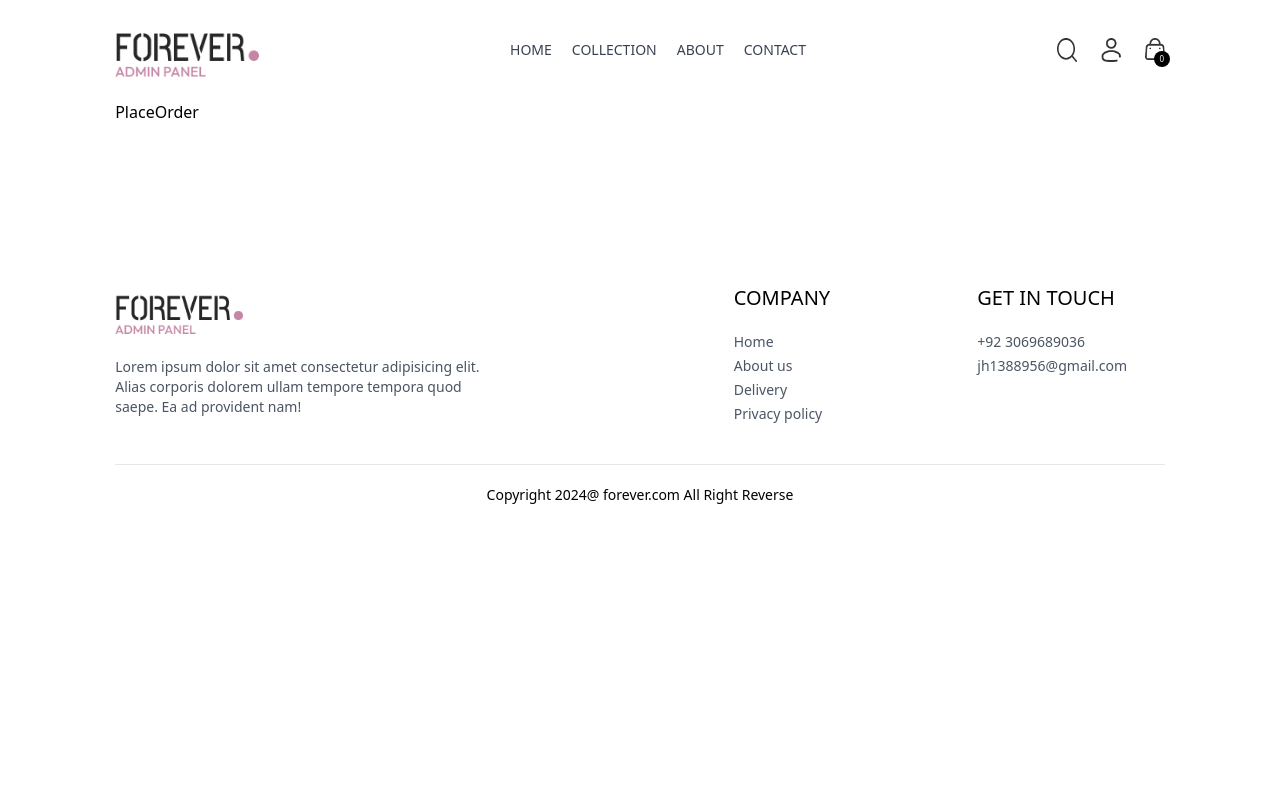
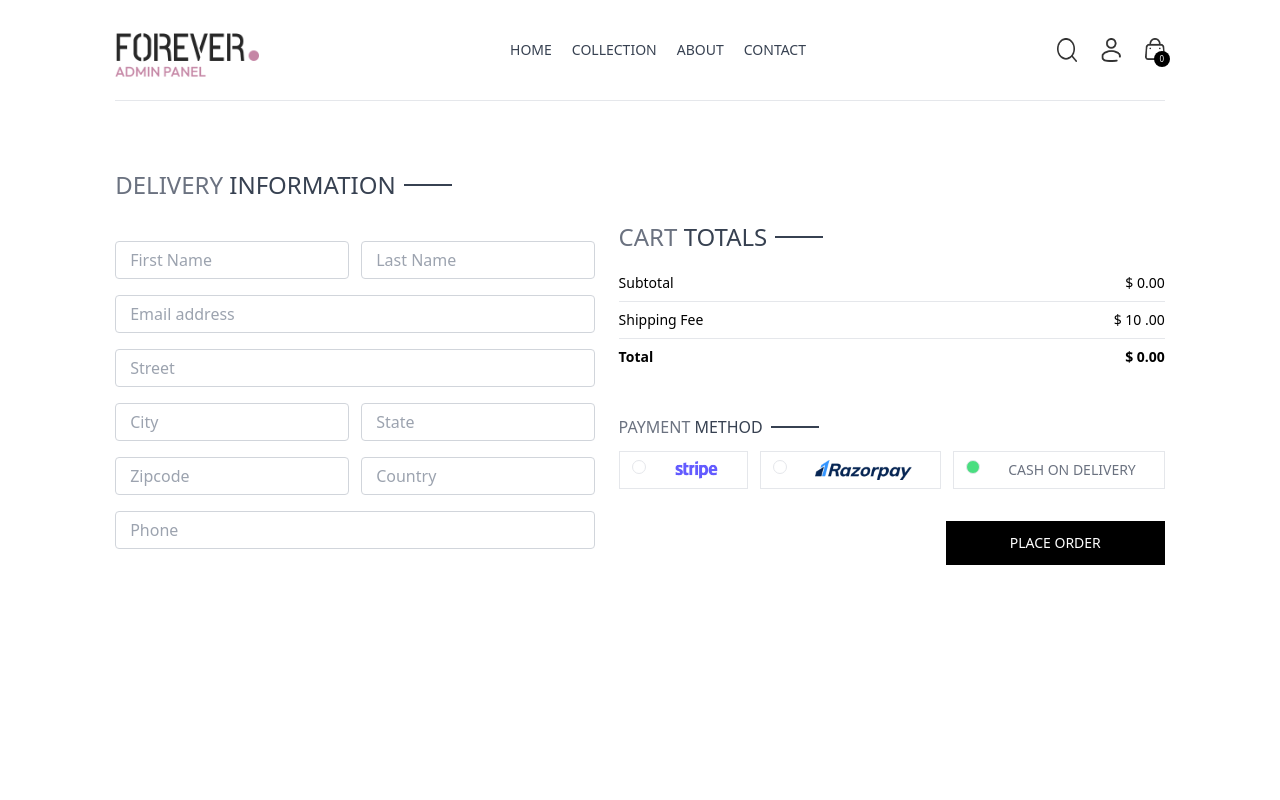
Before and after one commit to Jalalhussain1/E-Commerce-Website, a React (Vite) app in the folder E-commerce/: page /PlaceOrder in a window 1280 px wide. Shown: the top 800 px of the page. Built offline with nearby package versions, Linux system fonts and the light colour scheme.

Commit message:
modified the some components and complete the place order page

```diff
--- a/E-commerce/src/Pages/Cart.jsx
+++ b/E-commerce/src/Pages/Cart.jsx
@@ -2,10 +2,11 @@
 import { ShopContext } from '../context/ShopContext'
 import Title from '../components/Title';
 import { assets } from '../assets/assets';
+import CartTotal from '../components/CartTotal';
 
 const Cart = () => {
 
-  const {products,currency,cartItems,updateQuantity} = useContext(ShopContext);
+  const {products,currency,cartItems,updateQuantity,navigate} = useContext(ShopContext);
   const [cartData,setCartData] = useState([]);
 
   useEffect(()=>{
@@ -52,6 +53,21 @@
           })
         }
       </div>
+      <div className="flex justify-end my-20">
+  <div className="w-full sm:w-[450px] flex flex-col justify-between">
+    {/* CartTotal Component */}
+    <div className="flex-grow">
+      <CartTotal />
+    </div>
+    {/* Button Section */}
+    <div className="w-full flex justify-end">
+      <button onClick={()=>navigate('/placeOrder')} className="bg-black text-white text-sm my-8 px-8 py-3">
+        PROCEED TO CHECKOUT
+      </button>
+    </div>
+  </div>
+</div>
+
     </div>
   )
 }
--- a/E-commerce/src/Pages/PlaceOrder.jsx
+++ b/E-commerce/src/Pages/PlaceOrder.jsx
@@ -1,8 +1,67 @@
-import React from 'react'
+import React, { useContext, useState } from 'react'
+import Title from '../components/Title'
+import CartTotal from '../components/CartTotal'
+import { assets } from '../assets/assets'
+import { ShopContext } from '../context/ShopContext'
 
 const PlaceOrder = () => {
+  const [method, setMethod] = useState('cod');
+
+   const{navigate} = useContext(ShopContext);
+
   return (
-    <div>PlaceOrder</div>
+    <div className='flex flex-col sm:flex-row  justify-between gap-4 pt-5 sm:pt-14 min-h-[80vh] border-t'>
+      {/* -------left side---- */}
+
+      <div className='flex flex-col gap-4 w-full sm:max-w-[480px]'>
+        <div className='text-xl sm:text-2xl my-3'>
+          <Title text1={'DELIVERY'} text2={'INFORMATION'}/>
+        </div>
+        <div className='flex gap-3'>
+          <input className='border border-gray-300 rounded py-1.5 px-3.5 w-full' type="text" placeholder='First Name' />
+          <input className='border border-gray-300 rounded py-1.5 px-3.5 w-full' type="text" placeholder='Last Name' />
+        </div>
+        <input className='border border-gray-300 rounded py-1.5 px-3.5 w-full' type="email" placeholder='Email address' />
+        <input className='border border-gray-300 rounded py-1.5 px-3.5 w-full' type="text" placeholder='Street' />
+        <div className='flex gap-3'>
+          <input className='border border-gray-300 rounded py-1.5 px-3.5 w-full' type="text" placeholder='City' />
+          <input className='border border-gray-300 rounded py-1.5 px-3.5 w-full' type="text" placeholder='State' />
+        </div>
+        <div className='flex gap-3'>
+          <input className='border border-gray-300 rounded py-1.5 px-3.5 w-full' type="number" placeholder='Zipcode' />
+          <input className='border border-gray-300 rounded py-1.5 px-3.5 w-full' type="text" placeholder='Country' />
+        </div>
+        <input className='border border-gray-300 rounded py-1.5 px-3.5 w-full' type="number" placeholder='Phone' />
+      </div>
+
+      {/* -------right side--- */}
+      <div className='mt-8'>
+        <div className='mt-8 min-w-80'>
+          <CartTotal />
+        </div>
+        <div className='mt-12'>
+          <Title text1={'PAYMENT'} text2={'METHOD'}/>
+          {/* ------payment method selection--------- */}
+          <div className='flex gap-3 flex-col lg:flex-row'>
+            <div onClick={()=>setMethod('stripe')} className='flex item-center gap-3 border p-2 px-3 cursor-pointer'>
+              <p className={`min-w-3.5 h-3.5 border rounded-full ${method === 'stripe' ? 'bg-green-400' : ''}`}></p>
+              <img className='h-5 mx-4' src={assets.stripe_logo} alt="" />
+            </div>
+            <div onClick={()=>setMethod('razorpay')}className='flex item-center gap-3 border p-2 px-3 cursor-pointer'>
+              <p className={`min-w-3.5 h-3.5 border rounded-full ${method === 'razorpay' ? 'bg-green-400' : ''}`}></p>
+              <img className='h-5 mx-4' src={assets.razorpay_logo} alt="" />
+            </div>
+            <div onClick={()=>setMethod('cod')}className='flex item-center gap-3 border p-2 px-3 cursor-pointer'>
+              <p className={`min-w-3.5 h-3.5 border rounded-full ${method === 'cod' ? 'bg-green-400' : ''}`}></p>
+              <p className='text-gray-500 text-sm font-medium mx-4'>CASH ON DELIVERY</p>
+            </div>
+          </div>
+           <div className='w-full text-end mt-8'>
+            <button onClick={()=>navigate('/order')} className='bg-black text-white px-16 py-3 text-sm'>PLACE ORDER</button>
+           </div>
+        </div>
+      </div>
+    </div>
   )
 }
 
--- /dev/null
+++ b/E-commerce/src/components/CartTotal.jsx
@@ -0,0 +1,32 @@
+import React, { useContext } from 'react'
+import { ShopContext } from '../context/ShopContext'
+import Title from './Title';
+
+const CartTotal = () => {
+    const{currency,delivery_fee,getCartAmount} = useContext(ShopContext);
+  return (
+    <div className='w-full'>
+        <div className='text-2xl'>
+            <Title text1={'CART'} text2={'TOTALS'}/>
+        </div>
+        <div className='flex flex-col gap-2 mt-2 text-sm'>
+            <div className='flex justify-between'>
+                <p>Subtotal</p>
+                <p>{currency} {getCartAmount()}.00</p>
+            </div>
+            <hr />
+            <div className='flex  justify-between'>
+                <p>Shipping Fee</p>
+                <p>{currency} {delivery_fee} .00</p>
+            </div>
+            <hr />
+            <div className='flex justify-between'>
+                <b>Total</b>
+                <b>{currency} {getCartAmount() === 0 ? 0 : getCartAmount() + delivery_fee}.00</b>
+            </div>
+        </div>
+    </div>
+  )
+}
+
+export default CartTotal
--- a/E-commerce/src/context/ShopContext.jsx
+++ b/E-commerce/src/context/ShopContext.jsx
@@ -1,6 +1,8 @@
 import { createContext, useEffect, useState } from "react";
 import { products } from "../assets/assets";
 import { toast } from "react-toastify";
+import { useNavigate } from 'react-router-dom';
+
 
 
 export const ShopContext = createContext();
@@ -8,27 +10,29 @@
 const ShopContextProvider = (props) => {
     const currency = '$'
     const delivery_fee = 10;
-     const [search,setSearch]  = useState();
-     const [showSearch,setShowSearch]  = useState(false);
-     const [cartItems,setCartItems] = useState({});
+    const [search, setSearch] = useState();
+    const [showSearch, setShowSearch] = useState(false);
+    const [cartItems, setCartItems] = useState({});
+    const navigate = useNavigate ();
 
-     const addToCart = async (itemId,size) => {
 
-        if(!size) {
+    const addToCart = async (itemId, size) => {
+
+        if (!size) {
             toast.error('Select Product Size')
             return;
         }
 
         let cartData = structuredClone(cartItems);
-        if(cartData[itemId]) {
-            if(cartData[itemId][size]){
-                cartData[itemId][size] +=1;
+        if (cartData[itemId]) {
+            if (cartData[itemId][size]) {
+                cartData[itemId][size] += 1;
             }
-            else{
+            else {
                 cartData[itemId][size] = 1;
             }
         }
-        else{
+        else {
             cartData[itemId] = {};
             cartData[itemId][size] = 1;
         }
@@ -37,10 +41,10 @@
 
     const getCartCount = () => {
         let totalCount = 0;
-        for(const items in cartItems) {
-            for(const item in cartItems[items]){
-                try{
-                    if(cartItems[items][item] > 0) {
+        for (const items in cartItems) {
+            for (const item in cartItems[items]) {
+                try {
+                    if (cartItems[items][item] > 0) {
                         totalCount += cartItems[items][item];
                     }
                 } catch (error) {
@@ -50,17 +54,34 @@
         }
         return totalCount;
     }
-
-      const  updateQuantity =async (itemId,size,quantity)=> {
+    const updateQuantity = async (itemId, size, quantity) => {
         let cartData = structuredClone(cartItems);
         cartData[itemId][size] = quantity;
         setCartItems(cartData);
     }
 
+    const getCartAmount = () => {
+        let totalAmount = 0;
+        for (const items in cartItems) {
+            let itemInfo = products.find((product) => product._id === items);
+            for (const item in cartItems[items]) {
+                try {
+                    if (cartItems[items][item] > 0) {
+                        totalAmount += itemInfo.price * cartItems[items][item];
+                    }
+                } catch (error) {
+
+                }
+            }
+        }
+        return totalAmount;
+    }
+
     const value = {
-          products,currency,delivery_fee,
-          search,setSearch,showSearch,setShowSearch,
-          cartItems,addToCart,getCartCount,updateQuantity
+        products, currency, delivery_fee,
+        search, setSearch, showSearch, setShowSearch,
+        cartItems, addToCart, getCartCount, updateQuantity,
+        getCartAmount,navigate
     }
     return (
         <ShopContext.Provider value={value}>
```
Lines whose indentation alone changed are shown as unchanged.
